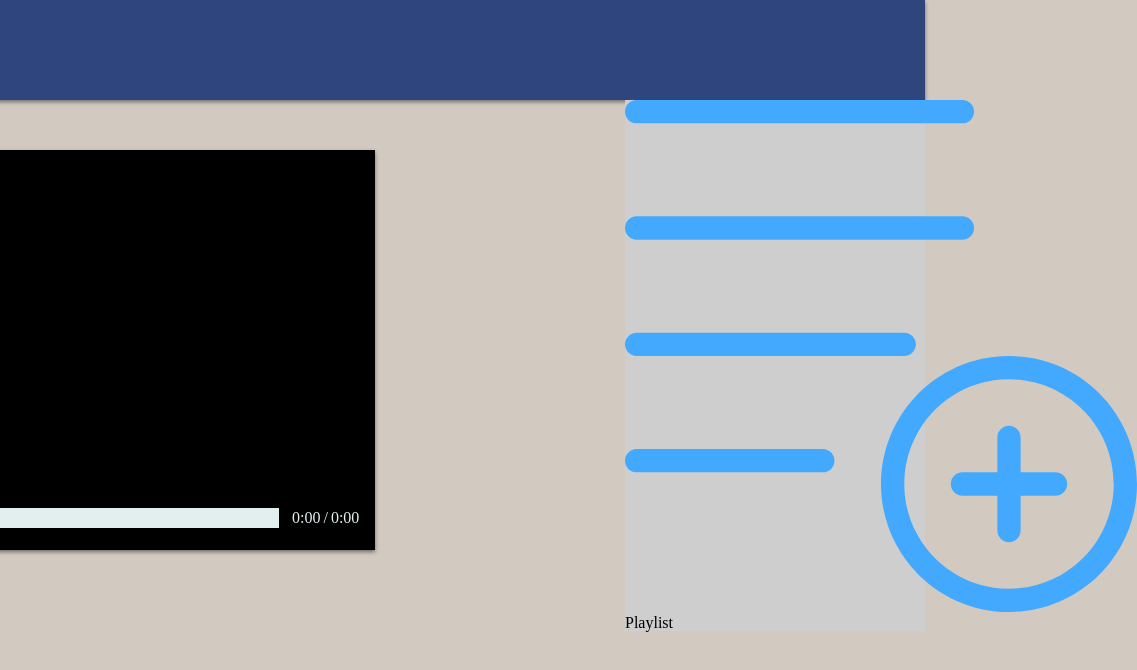
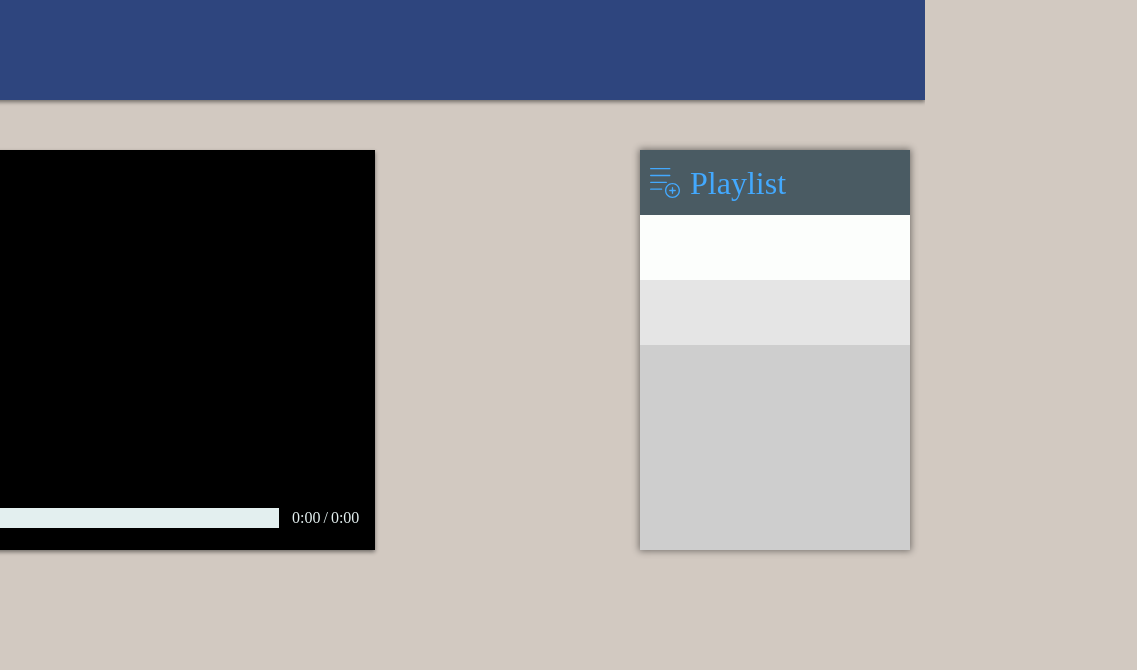
Before and after one commit to flevenson/Streaming-Video-Player-vanilla, a website: page index.html in a window 1280 px wide. Shown: the full height of the page, 355-1492 px from the left, 1137 px wide, since content can reach past the window. Drawn offline with Linux system fonts and the light colour scheme.

Commit message:
Begin initial styling for playlist

```diff
--- a/index.html
+++ b/index.html
@@ -31,8 +31,8 @@
           <img class="playlist-icon" src="./assets/playlist.svg" alt="playlist icon">
           <h2>Playlist</h2>
         </div>
-        <div></div>
-        <div></div>
+        <div class="video-option-1"></div>
+        <div class="video-option-2"></div>
       </div>
     </aside>
     <script src="https://cdn.jsdelivr.net/hls.js/latest/hls.js"></script>
--- a/styles.css
+++ b/styles.css
@@ -83,8 +83,46 @@ main {
 aside {
   grid-column: 2 / span 1;
   grid-row: 2 / span 1;
+  display: flex;
+  align-items: center;
+  justify-content: center;
 }
 
 .video-list {
   background-color: #CECECE;
+  height: 400px;
+  width: 90%;
+  margin-top: 50px;
+  box-shadow: 0 0 7px 1px #00000075
 }
+
+.playlist-header {
+  height: 65px;
+  background-color: #4A5B63;
+  display: flex;
+  align-items: center;
+  flex-direction: row;
+  padding-left: 10px;
+}
+
+h2 {
+  color: #43A9FE;
+  font-size: 2rem;
+  margin-left: 10px;
+}
+
+.playlist-icon {
+  height: 30px;
+}
+
+.video-option-1 {
+  background-color: #FCFEFC;
+  height: 65px;
+  width: 100%;
+}
+
+.video-option-2 {
+  background-color: #E5E5E5;
+  height: 65px;
+  width: 100%;
+}
```
